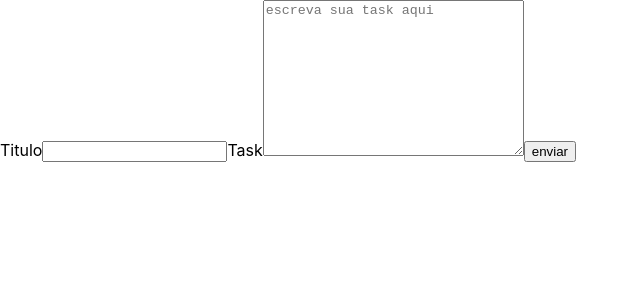
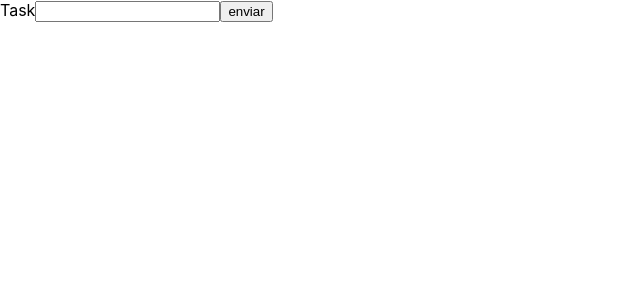
Before and after one commit to MarcosDurval/Ebytr, a React (Create React App) app in the folder frontend/: page /create in a window 1280 px wide. Shown: the top 300 px of the page, without its empty margins (0-640 px from the left). Built offline with nearby package versions, Linux system fonts and the light colour scheme.

Commit message:
refactor: remove um campo desnecessario

```diff
--- a/frontend/src/pages/newTask.jsx
+++ b/frontend/src/pages/newTask.jsx
@@ -6,7 +6,6 @@ function NewTask() {
   const navigate = useNavigate();
   const [element, setElement] = useState({
     task: '',
-    title: '',
   });
 
   const change = ({ target }) => {
@@ -27,22 +26,13 @@ function NewTask() {
 
   return (
     <form action="" onSubmit={(e) => submit(e)}>
-      <label htmlFor="title">
-        Titulo
+      <label htmlFor="task">
+        Task
         <input
           required
-          value={element.title}
-          name="title"
+          value={element.task}
+          name="task"
           onChange={(e) => change(e)}
-        />
-      </label>
-      <label htmlFor="task">
-        Task
-        <textarea
-          name="task"
-          cols="30"
-          rows="10"
-          placeholder="escreva sua task aqui"
         />
       </label>
       <button type="submit">enviar</button>
```
